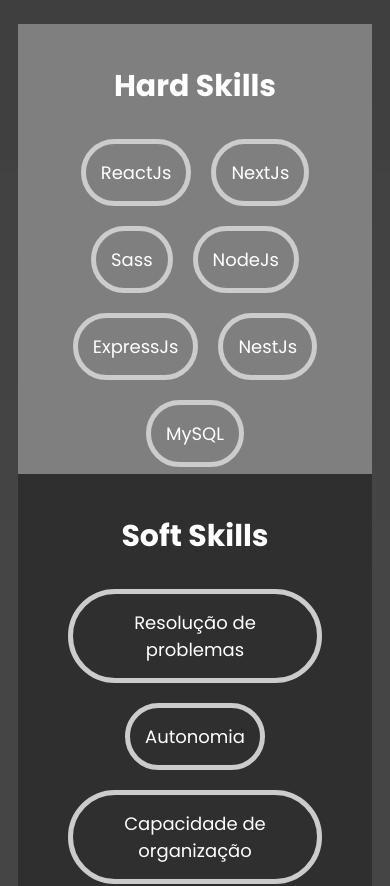
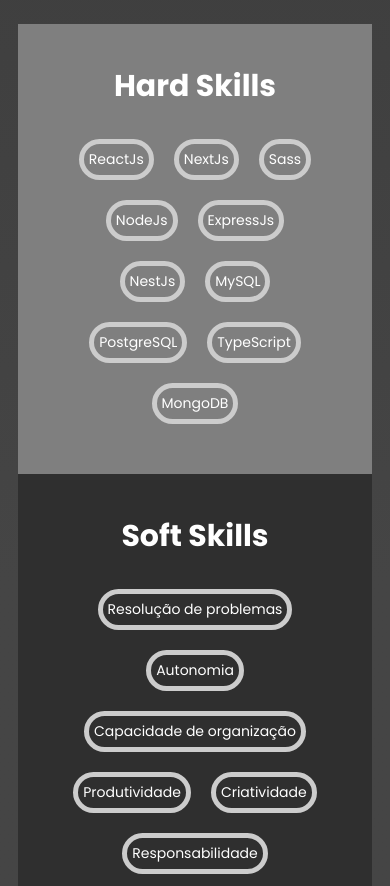
Before and after one commit to Everton3012/portifolio, a Next.js app: page / in a window 390 px wide. Shown: the part 3080-3966 px from the top of the page. Built offline with nearby package versions, Linux system fonts and the light colour scheme.

Commit message:
font softSckills

```diff
--- a/src/components/Skills/styles.module.scss
+++ b/src/components/Skills/styles.module.scss
@@ -63,3 +63,16 @@
         }
     }
 }
+
+@media (max-width:600px) {
+    .flex{
+        > div{
+            > div {
+                span{
+                    font-size: 14px;
+                    padding: 5px;
+                }
+            }
+        }
+    }
+}
```
